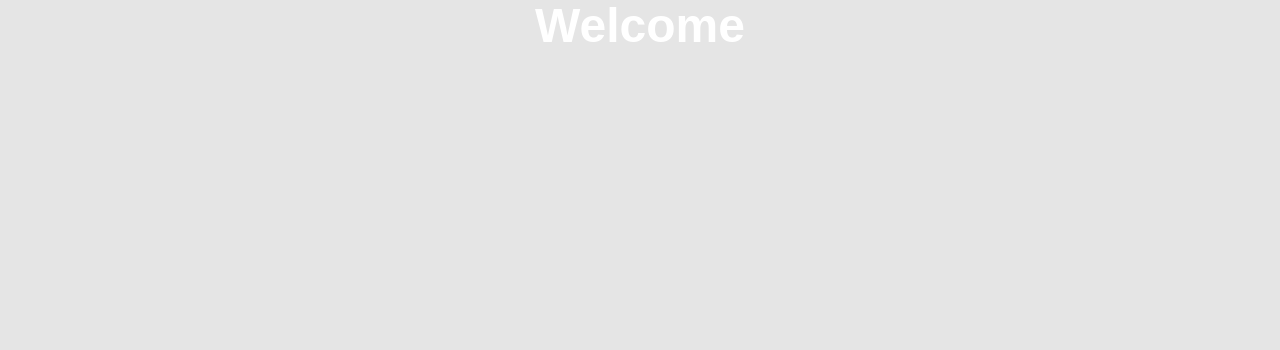
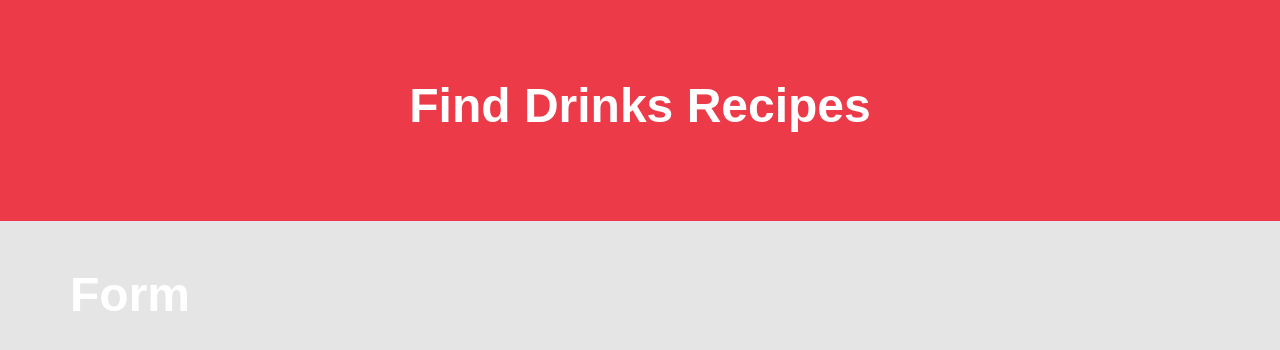
Before and after one commit to sebaszwenger/drink-recipe-finder-react, a React (Create React App) app: page / in a window 1280 px wide. Shown: the top 350 px of the page. Built offline with nearby package versions, Linux system fonts and the light colour scheme; a web font is replaced by a local one.

Commit message:
import & call Header & Form  components

```diff
--- a/src/App.js
+++ b/src/App.js
@@ -1,7 +1,16 @@
+import Form from "./components/Form";
+import Header from "./components/Header";
+
 function App() {
   return (
     <div>
-      <h1>Welcome</h1>
+      <Header />
+
+      <div className="container mt-5">
+        <div className="row">
+          <Form />
+        </div>
+      </div>
     </div>
   );
 }
```
